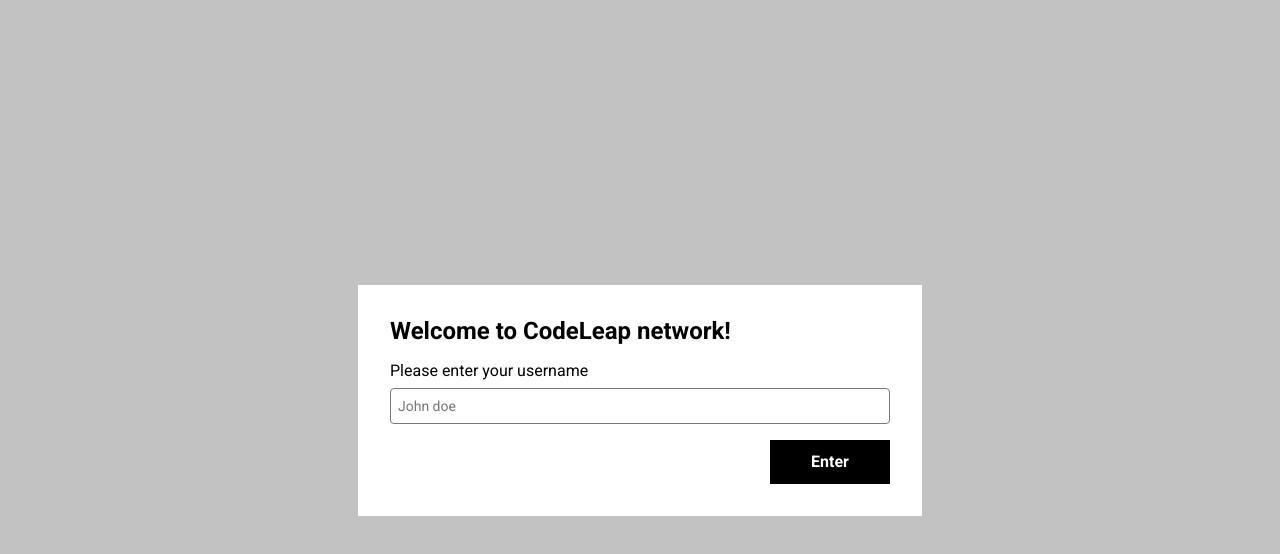
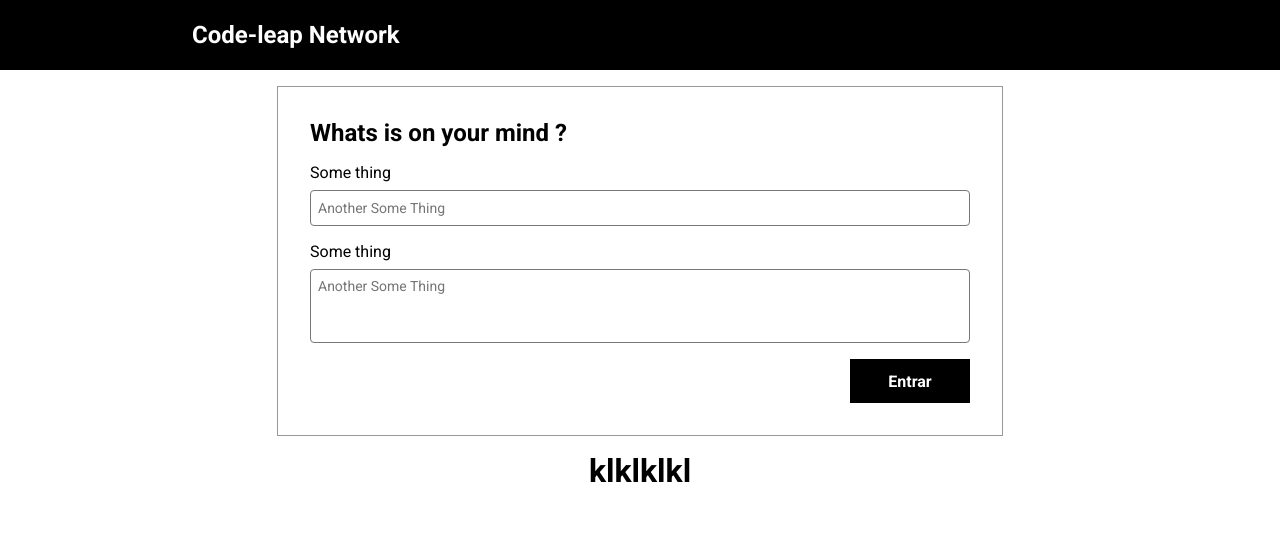
Before and after one commit to TyperGuy/codeleap-challenge, a React (Create React App) app: page / in a window 1280 px wide. Shown: the top 554 px of the page. Built offline with nearby package versions, Linux system fonts and the light colour scheme.

Commit message:
feat: add home page

```diff
--- a/src/App.tsx
+++ b/src/App.tsx
@@ -1,11 +1,11 @@
 import './App.css';
-import LoginPage from './pages/login/Login';
+import Home from './pages/home/Home';
 
 
 function App() {
   return (
     <div className='box'>
-      <LoginPage/>
+      <Home/>
     </div>
 
 
--- a/src/components/form/Form.tsx
+++ b/src/components/form/Form.tsx
@@ -12,7 +12,7 @@
 const FlexProps : FlexType ={
   justify:"center",
   dir:"column",
-  align : "center",
+  align : "flex-start",
   bg: "#fff",
   height: ""
 }
--- a/src/components/inputs/Input.styles.ts
+++ b/src/components/inputs/Input.styles.ts
@@ -1,6 +1,7 @@
 import styled from 'styled-components'
 
 export const Container = styled.div`
+  width: 100%;
   display:flex;
   flex-direction:column;
   justify-Content:left;
@@ -13,7 +14,7 @@
 `;
 
 export const InputField = styled.input`
-  width: 100%;;
+  width: 100%;
   height: 36px;
   background: #FFFFFF;
   border: 1px solid #777777;
--- /dev/null
+++ b/src/pages/home/Home.module.css
@@ -0,0 +1,33 @@
+.mainConatainer{
+  width: 100vw;
+  height: 100vh;
+  display: flex;
+  flex-direction: column;
+
+}
+
+header{
+  background-color:#000;
+  height: 70px;
+  display: flex;
+  justify-content: center;
+}
+.headerContent{
+  width: 70%;
+  height: 100%;
+  display: flex;
+  align-items: center;
+  justify-content: space-between;
+  color: #fff;
+}
+
+.contentContainer{
+  width: 100%;
+  display: flex;
+  align-items: center;
+  gap: 1em;
+  flex-direction: column;
+}
+.formaContainer{
+  padding-top: 1rem;
+}
--- /dev/null
+++ b/src/pages/home/Home.tsx
@@ -0,0 +1,24 @@
+import React from "react";
+import Styles from './Home.module.css';
+import Form from "../../components/form/Form";
+
+const Home:React.FC =()=>
+  <div className={Styles.mainContainer}>
+
+    <header className={Styles.header}>
+       <div className={Styles.headerContent}>
+         <h2>Code-leap Network</h2>
+       </div>
+    </header>
+    <div className={Styles.contentContainer}>
+        <div className={Styles.formaContainer}>
+          <Form/>
+        </div>
+        <h1>klklklkl</h1>
+    </div>
+
+  </div>
+
+
+
+export default Home;
```
